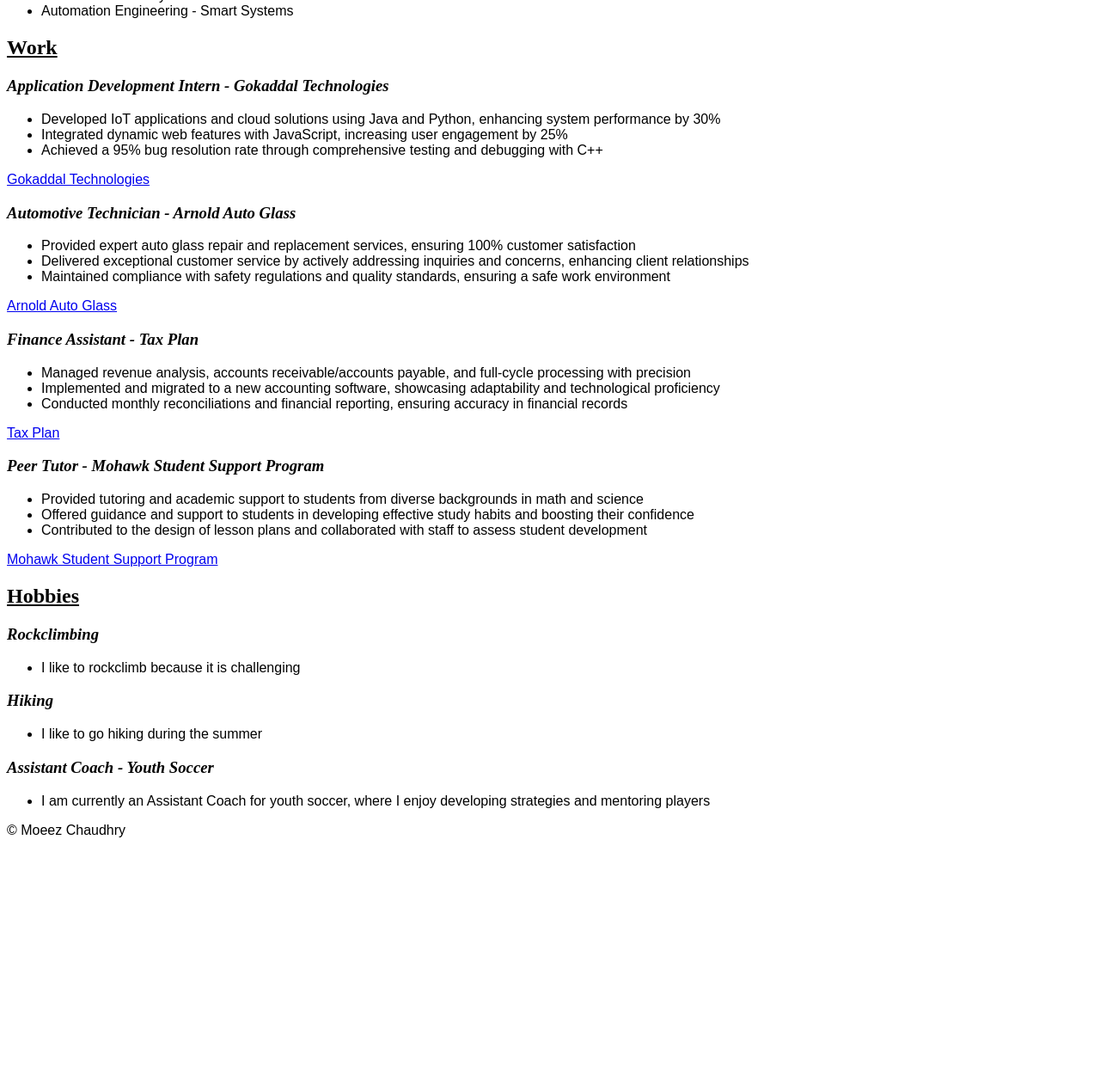
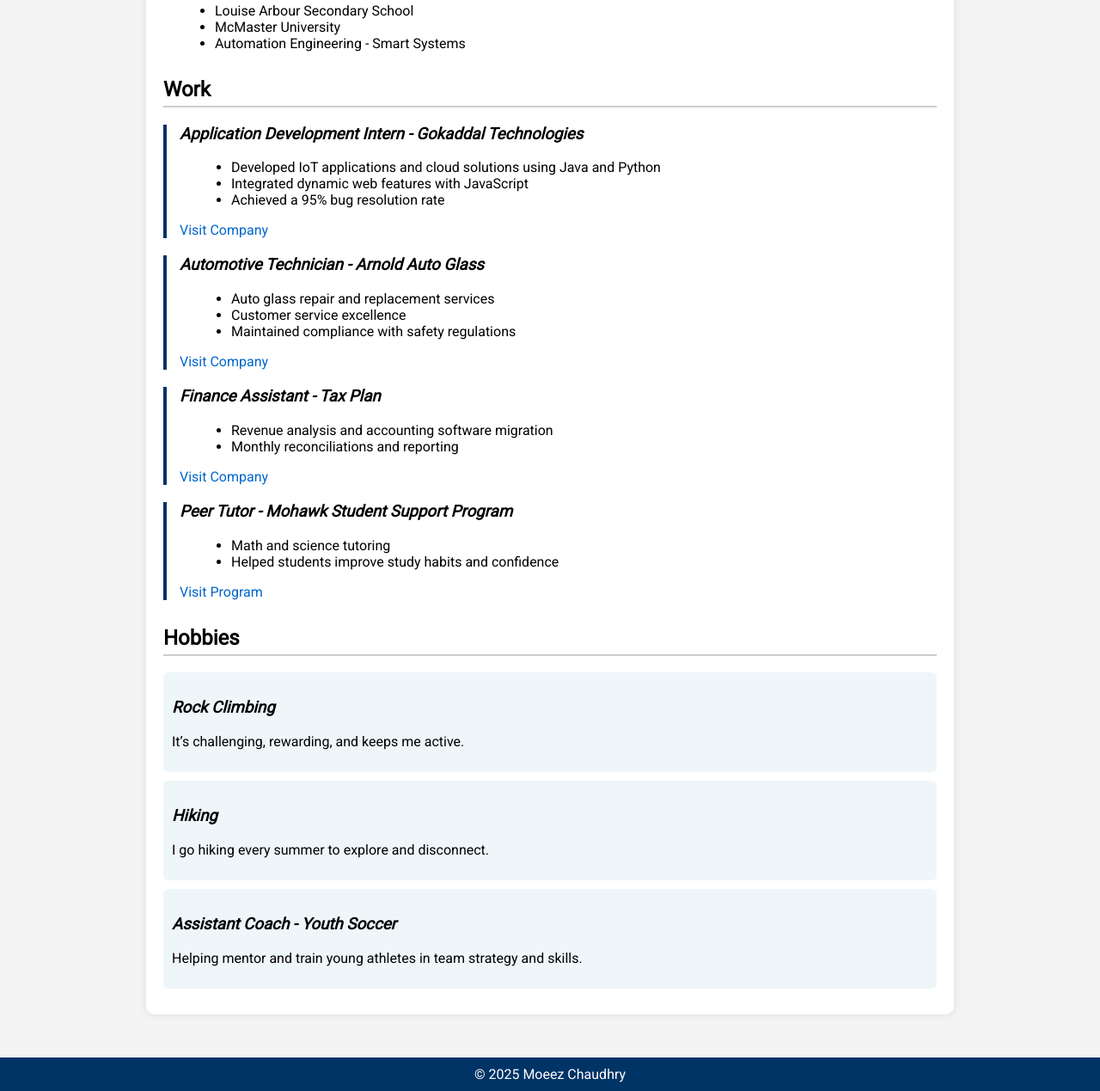
Before and after one commit to zeeom/zeeom.github.io, a plain HTML site: page index.html in a window 1280 px wide. Shown: the part 232-1501 px from the top of the page at 86% size. Before the commit the page ends 1215 px from the top, so only its background shows below. Drawn offline with nearby package versions, Linux system fonts and the light colour scheme.

Commit message:
Update index.html

```diff
--- a/index.html
+++ b/index.html
@@ -1,80 +1,178 @@
 <!DOCTYPE html>
 <html lang="en">
-<!--
-SA：I [Moeez Chaudhry], [400264977] certify that this material is my original work.
-No other person's work has been used without due acknowledgement.
-I have also not made my work available to anyone else.
--->
 <head>
-    <title>[Moeez Chaudhry] [Lab 1]</title>
+  <meta charset="UTF-8" />
+  <meta name="viewport" content="width=device-width, initial-scale=1.0"/>
+  <title>Moeez Chaudhry | Lab 1</title>
+
+  <!-- Google Fonts -->
+  <link href="https://fonts.googleapis.com/css2?family=Roboto&family=Playfair+Display&display=swap" rel="stylesheet">
+
   <style>
     body {
-        font-family: Arial, Helvetica, sans-serif;
+      font-family: 'Roboto', sans-serif;
+      margin: 0;
+      padding: 0;
+      background-color: #f4f4f4;
     }
-      h1, h2, h3, h4, h5, h6 {
-        font-family: "Times New Roman", Times, serif;
+
+    header {
+      background-color: #003366;
+      color: white;
+      padding: 20px;
+      text-align: center;
+    }
+
+    header img {
+      width: 50px;
+      vertical-align: middle;
+    }
+
+    h1 {
+      display: inline;
+      font-style: italic;
+      font-family: 'Playfair Display', serif;
+    }
+
+    .container {
+      max-width: 900px;
+      margin: 30px auto;
+      padding: 20px;
+      background: white;
+      border-radius: 10px;
+      box-shadow: 0 0 10px rgba(0,0,0,0.1);
+    }
+
+    h2 {
+      border-bottom: 2px solid #ccc;
+      padding-bottom: 5px;
+      margin-top: 30px;
+    }
+
+    h3 {
+      font-style: italic;
+      margin-top: 20px;
+    }
+
+    ul {
+      margin-left: 20px;
+    }
+
+    a {
+      color: #0066cc;
+      text-decoration: none;
+    }
+
+    a:hover {
+      text-decoration: underline;
+    }
+
+    footer {
+      background-color: #003366;
+      color: white;
+      text-align: center;
+      padding: 10px;
+      position: relative;
+      margin-top: 50px;
+    }
+
+    .job {
+      border-left: 4px solid #003366;
+      padding-left: 15px;
+      margin-bottom: 20px;
+    }
+
+    .hobby {
+      background-color: #eef6f9;
+      padding: 10px;
+      border-radius: 6px;
+      margin-bottom: 10px;
+    }
+
+    @media screen and (max-width: 600px) {
+      .container {
+        padding: 10px;
+      }
+      header h1 {
+        display: block;
+        margin-top: 10px;
+      }
     }
   </style>
 </head>
+
 <body>
-    <h1 style="font-style: italic;">
-      <img src="image.jpg" width="7%" height="5%" /> &nbsp; &nbsp; &nbsp; &nbsp; Moeez Chaudhry
-    </h1>
+  <header>
+    <img src="image.jpg" alt="Profile Image" />
+    <h1>Moeez Chaudhry</h1>
+  </header>
 
-    <h2><u>Education</u></h2>
+  <div class="container">
+    <h2>Education</h2>
     <ul>
       <li>Louise Arbour Secondary School</li>
       <li>McMaster University</li>
       <li>Automation Engineering - Smart Systems</li>
     </ul>
 
-    <h2><u>Work</u></h2>
-    <h3 style="font-style: italic;">Application Development Intern - Gokaddal Technologies</h3>
+    <h2>Work</h2>
+
+    <div class="job">
+      <h3>Application Development Intern - Gokaddal Technologies</h3>
       <ul>
-      <li>Developed IoT applications and cloud solutions using Java and Python, enhancing system performance by 30%</li>
-      <li>Integrated dynamic web features with JavaScript, increasing user engagement by 25%</li>
-      <li>Achieved a 95% bug resolution rate through comprehensive testing and debugging with C++</li>
+        <li>Developed IoT applications and cloud solutions using Java and Python</li>
+        <li>Integrated dynamic web features with JavaScript</li>
+        <li>Achieved a 95% bug resolution rate</li>
       </ul>
-    <a href="https://www.gokaddal.com/">Gokaddal Technologies</a>
+      <a href="https://www.gokaddal.com/" target="_blank">Visit Company</a>
+    </div>
 
-    <h3 style="font-style: italic;">Automotive Technician - Arnold Auto Glass</h3>
+    <div class="job">
+      <h3>Automotive Technician - Arnold Auto Glass</h3>
       <ul>
-      <li>Provided expert auto glass repair and replacement services, ensuring 100% customer satisfaction</li>
-      <li>Delivered exceptional customer service by actively addressing inquiries and concerns, enhancing client relationships</li>
-      <li>Maintained compliance with safety regulations and quality standards, ensuring a safe work environment</li>
+        <li>Auto glass repair and replacement services</li>
+        <li>Customer service excellence</li>
+        <li>Maintained compliance with safety regulations</li>
       </ul>
-    <a href="https://www.arnoldautoglass.ca/">Arnold Auto Glass</a>
+      <a href="https://www.arnoldautoglass.ca/" target="_blank">Visit Company</a>
+    </div>
 
-    <h3 style="font-style: italic;">Finance Assistant - Tax Plan</h3>
+    <div class="job">
+      <h3>Finance Assistant - Tax Plan</h3>
       <ul>
-      <li>Managed revenue analysis, accounts receivable/accounts payable, and full-cycle processing with precision</li>
-      <li>Implemented and migrated to a new accounting software, showcasing adaptability and technological proficiency</li>
-      <li>Conducted monthly reconciliations and financial reporting, ensuring accuracy in financial records</li>
+        <li>Revenue analysis and accounting software migration</li>
+        <li>Monthly reconciliations and reporting</li>
       </ul>
-    <a href="https://www.taxplann.ca/">Tax Plan</a>
+      <a href="https://www.taxplann.ca/" target="_blank">Visit Company</a>
+    </div>
 
-    <h3 style="font-style: italic;">Peer Tutor - Mohawk Student Support Program</h3>
+    <div class="job">
+      <h3>Peer Tutor - Mohawk Student Support Program</h3>
       <ul>
-      <li>Provided tutoring and academic support to students from diverse backgrounds in math and science</li>
-      <li>Offered guidance and support to students in developing effective study habits and boosting their confidence</li>
-      <li>Contributed to the design of lesson plans and collaborated with staff to assess student development</li>
+        <li>Math and science tutoring</li>
+        <li>Helped students improve study habits and confidence</li>
       </ul>
-    <a href="https://www.mohawkcollege.ca/learning-support-centre/peer-tutoring">Mohawk Student Support Program</a>
+      <a href="https://www.mohawkcollege.ca/learning-support-centre/peer-tutoring" target="_blank">Visit Program</a>
+    </div>
 
-    <h2><u>Hobbies</u></h2>
-    <h3 style="font-style: italic;">Rockclimbing</h3>
-    <ul>
-      <li>I like to rockclimb because it is challenging</li>
-    </ul>
-    <h3 style="font-style: italic;">Hiking</h3>
-    <ul>
-      <li>I like to go hiking during the summer</li>
-    </ul>
-    <h3 style="font-style: italic;">Assistant Coach - Youth Soccer</h3>
-    <ul>
-      <li>I am currently an Assistant Coach for youth soccer, where I enjoy developing strategies and mentoring players</li>
-    </ul>
+    <h2>Hobbies</h2>
 
-    <footer>&copy; Moeez Chaudhry</footer>
+    <div class="hobby">
+      <h3>Rock Climbing</h3>
+      <p>It’s challenging, rewarding, and keeps me active.</p>
+    </div>
+    <div class="hobby">
+      <h3>Hiking</h3>
+      <p>I go hiking every summer to explore and disconnect.</p>
+    </div>
+    <div class="hobby">
+      <h3>Assistant Coach - Youth Soccer</h3>
+      <p>Helping mentor and train young athletes in team strategy and skills.</p>
+    </div>
+  </div>
+
+  <footer>
+    &copy; 2025 Moeez Chaudhry
+  </footer>
 </body>
 </html>
```
Lines whose indentation alone changed are shown as unchanged.
